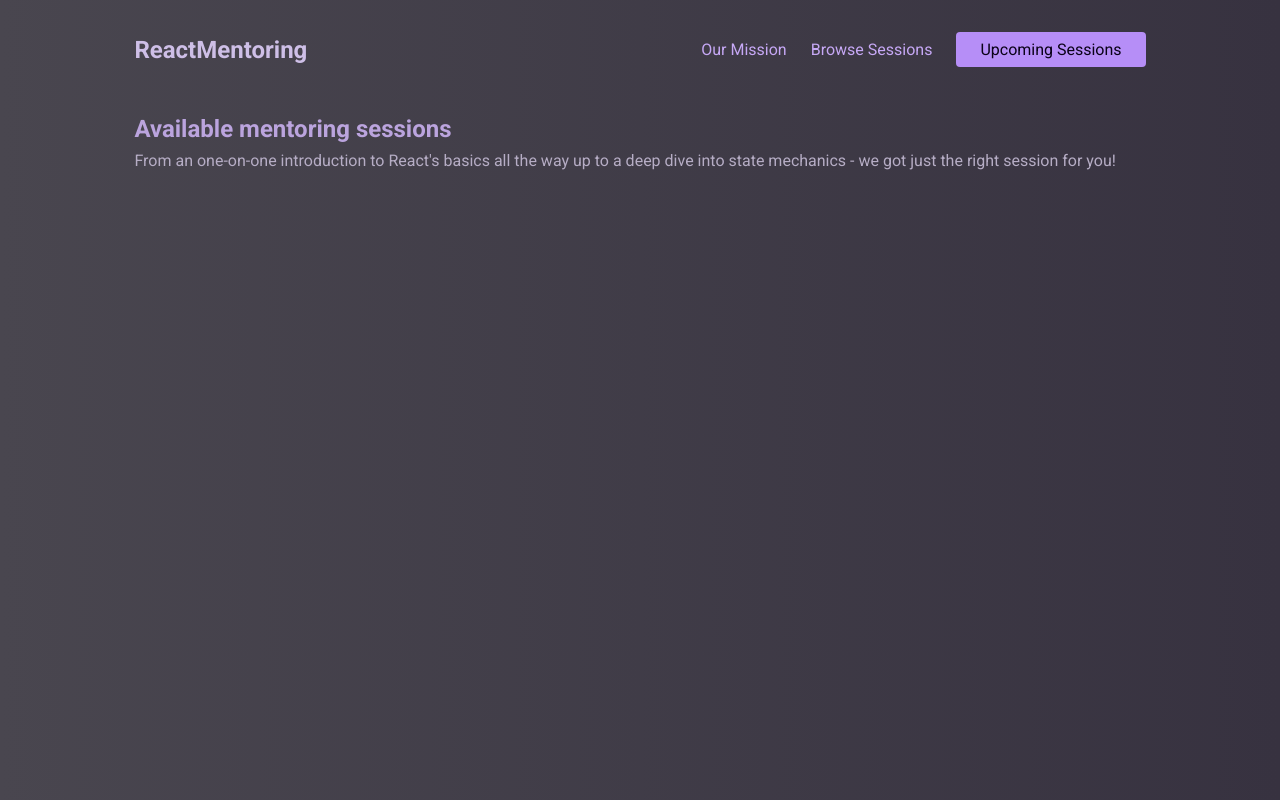
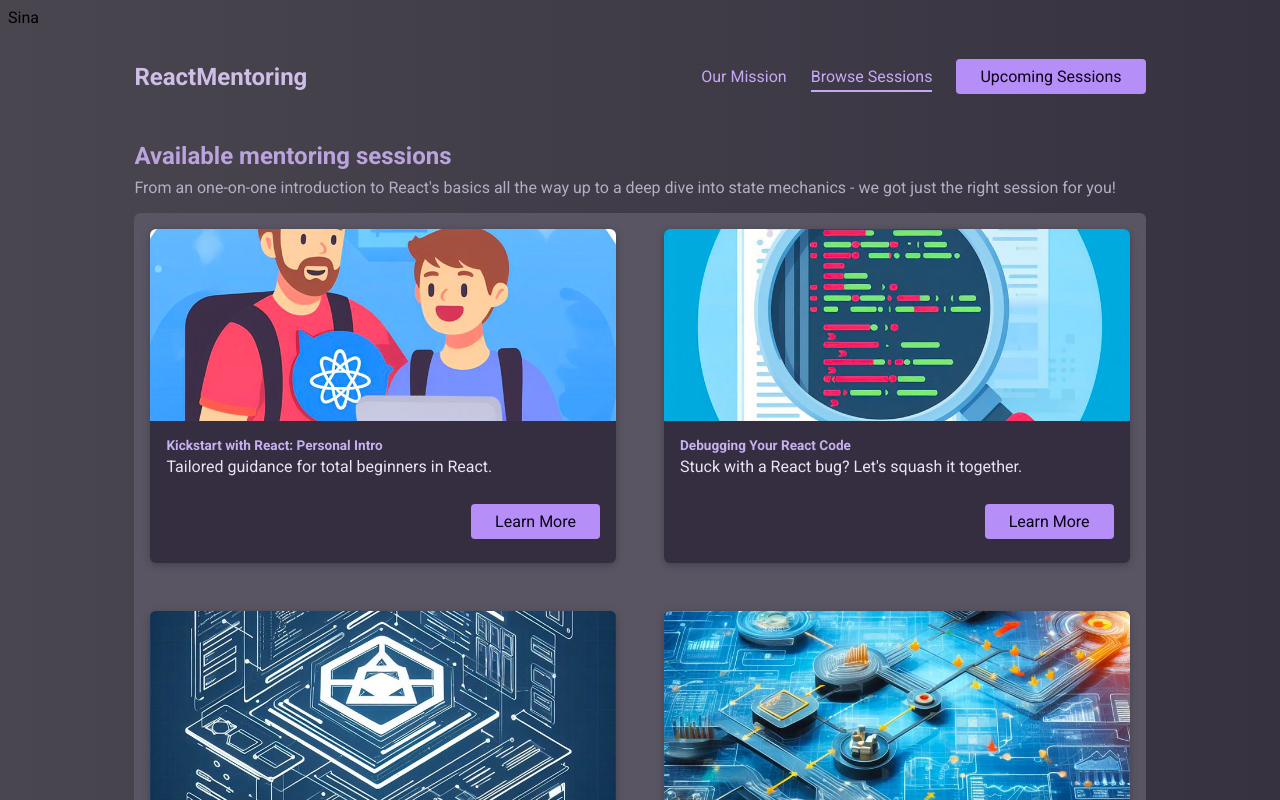
Before and after one commit to Sizzlesina/Typescript-maximilian, a React (Vite) app in the folder 7-task-typescript/: page /sessions in a window 1280 px wide. Both pictures are taken after a click on the button "Upcoming Sessions". Shown: the top 800 px of the page. Built offline with nearby package versions, Linux system fonts and the light colour scheme.

Commit message:
SessionList and SessionItem component done

```diff
--- a/7-task-typescript/index.html
+++ b/7-task-typescript/index.html
@@ -6,7 +6,7 @@
     <meta charset="UTF-8" />
     <link rel="icon" type="image/svg+xml" href="/vite.svg" />
     <meta name="viewport" content="width=device-width, initial-scale=1.0" />
-    <title>Vite + React + TS</title>
+    <title>My Application</title>
   </head>
   <body>
     <div id="modal-root"></div>
--- a/7-task-typescript/src/components/Navigation/MainHeader.tsx
+++ b/7-task-typescript/src/components/Navigation/MainHeader.tsx
@@ -2,28 +2,51 @@
 
 import { NavLink } from "react-router-dom";
 import Button from "../Ui/Button";
-
-
-
+import { useState } from "react";
+import UpcomingSession from "../Sessions/UpcomingSession";
 
 function MainHeader() {
+  const [upcomingSessionVisible, setUpcomingSessionVisible] = useState(false);
+
+  function showUpcomingSession() {
+    setUpcomingSessionVisible(true);
+  }
+
+  function hideUpcomingSession() {
+    setUpcomingSessionVisible(false);
+  }
+
   return (
+    <>
+      {upcomingSessionVisible && (
+        <UpcomingSession onClose={hideUpcomingSession} />
+      )}
       <header id='main-header'>
         <h1>ReactMentoring</h1>
         <nav>
           <ul>
             <li>
-            <NavLink to={"/"}>Our Mission</NavLink>
+              <NavLink
+                to={"/"}
+                className={({ isActive }) => (isActive ? "active" : "")}
+                end>
+                Our Mission
+              </NavLink>
             </li>
             <li>
-            <NavLink to={"/"}>Browse Sessions</NavLink>
+              <NavLink
+                to={"/sessions"}
+                className={({ isActive }) => (isActive ? "active" : "")}>
+                Browse Sessions
+              </NavLink>
             </li>
             <li>
-            <Button>Upcoming Sessions</Button>
+              <Button onClick={showUpcomingSession}>Upcoming Sessions</Button>
             </li>
           </ul>
         </nav>
       </header>
+    </>
   );
 }
 
--- /dev/null
+++ b/7-task-typescript/src/components/Sessions/SessionItem.tsx
@@ -0,0 +1,32 @@
+/** @format */
+
+import Button from "../Ui/Button";
+
+type SessionItemProps = {
+  id: string;
+  title: string;
+  summary: string;
+  image: string;
+};
+
+export default function SessionItem({
+  image,
+  title,
+  summary,
+  id,
+}: SessionItemProps) {
+  return (
+    <article className='session-item'>
+      <img src={image} alt={title} />
+      <div className='session-data'>
+        <div>
+          <h3>{title}</h3>
+          <p>{summary}</p>
+        </div>
+        <p className='actions'>
+          <Button to={id}>Learn More</Button>
+        </p>
+      </div>
+    </article>
+  );
+}
--- /dev/null
+++ b/7-task-typescript/src/components/Sessions/SessionList.tsx
@@ -0,0 +1,26 @@
+/** @format */
+
+import SessionItem from "./SessionItem";
+
+/** @format */
+type SessionListProps = {
+  sessions: {
+    id: string;
+    title: string;
+    summary: string;
+    image: string;
+  }[];
+};
+function SessionList({ sessions }: SessionListProps) {
+  return (
+    <ul id='sessions-list'>
+      {sessions.map((session) => (
+        <li key={session.id}>
+          <SessionItem {...session} />
+        </li>
+      ))}
+    </ul>
+  );
+}
+
+export default SessionList;
--- /dev/null
+++ b/7-task-typescript/src/components/Sessions/UpcomingSession.tsx
@@ -0,0 +1,11 @@
+/** @format */
+
+type UpcomingSesionsProps = {
+  onClose: () => void;
+};
+
+function UpcomingSession({ onClose }: UpcomingSesionsProps) {
+  return <div onClick={onClose}>Sina</div>;
+}
+
+export default UpcomingSession;
--- a/7-task-typescript/src/pages/Sessions.tsx
+++ b/7-task-typescript/src/pages/Sessions.tsx
@@ -1,8 +1,11 @@
-import { SESSIONS } from '../dummy-sessions.ts'; // normally, we would probably load that from a server
+/** @format */
+
+import { SESSIONS } from "../dummy-sessions.ts"; // normally, we would probably load that from a server
+import SessionList from "../components/Sessions/SessionList.tsx";
 
 export default function SessionsPage() {
   return (
-    <main id="sessions-page">
+    <main id='sessions-page'>
       <header>
         <h2>Available mentoring sessions</h2>
         <p>
@@ -11,7 +14,7 @@ export default function SessionsPage() {
           you!
         </p>
       </header>
-      {/* Todo: Output list of sessions */}
+      <SessionList sessions={SESSIONS} />
     </main>
   );
 }
```
Lines whose indentation alone changed are shown as unchanged.
